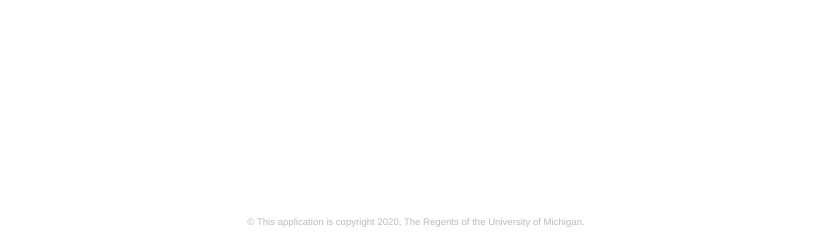
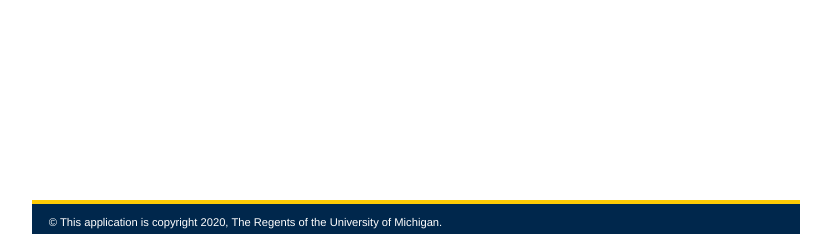
Before and after one commit to mlibrary/medical-dictionary, a PHP site: page / in a window 1280 px wide. Shown: the part 566-800 px from the top of the page, without its empty margins (224-1055 px from the left). Run offline with PHP 8.4, Linux system fonts and the light colour scheme; some libraries are stand-ins or nearby versions.

Commit message:
Minor updates.

```diff
--- a/index.html
+++ b/index.html
@@ -17,6 +17,13 @@
 	</header>
 	<main id="root" class="no-scroll-bar"></main>
 	<footer>
+    <p style="display:none;">
+If you would like to embed this widget in your website, please use the following code:
+<br>
+<em>
+&lt;iframe src="http://www.lib.umich.edu/medical-dictionary" style="margin: 2em 1%; height: 650px; width: 98%; border: 2px solid #EEE;"&gt;&lt;/iframe&gt;
+</em>
+    </p>
 		<p>&copy; This application is copyright 2020, The Regents of the University of Michigan.</p>
 	</footer>
 	<!-- react.js -->
--- a/style.css
+++ b/style.css
@@ -90,12 +90,18 @@ header{
 footer{
   bottom:0;
   padding: 1em auto;
-  background-color: white;
-  color: #bbb;
+  background-color: #00274C;
+  border-top: 4px solid #fecb05;
+  color: #fff;
+  text-align:left;
 }
+
 footer p{
-  font-size: .6em;
+  margin-right: 1.5em;
+  margin-left: 1.5em;
+  font-size: 0.7em;
 }
+
 
 main{
   position: relative;
```
